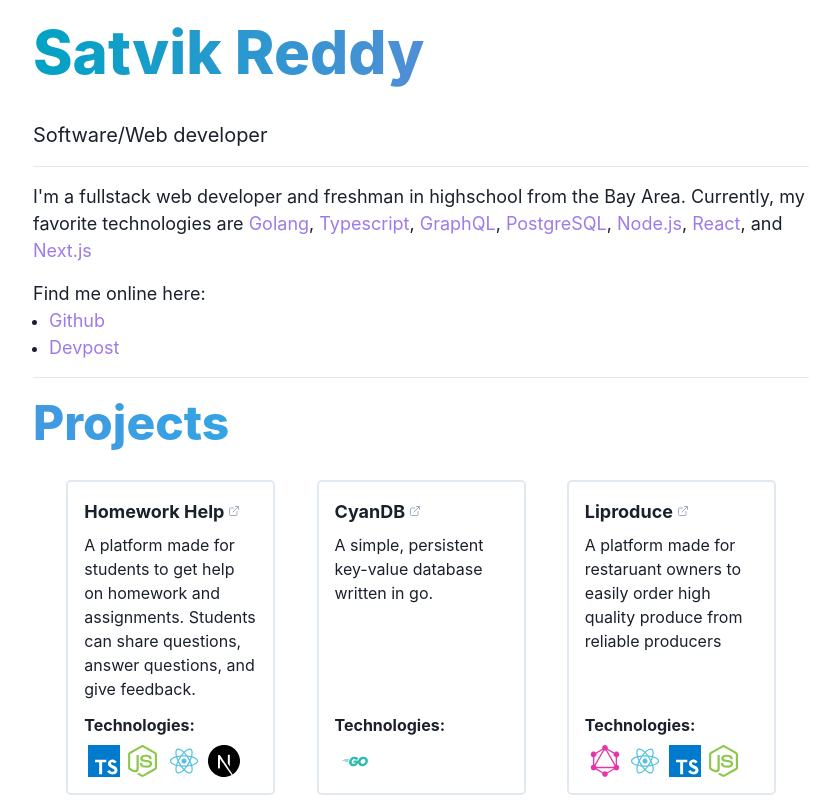
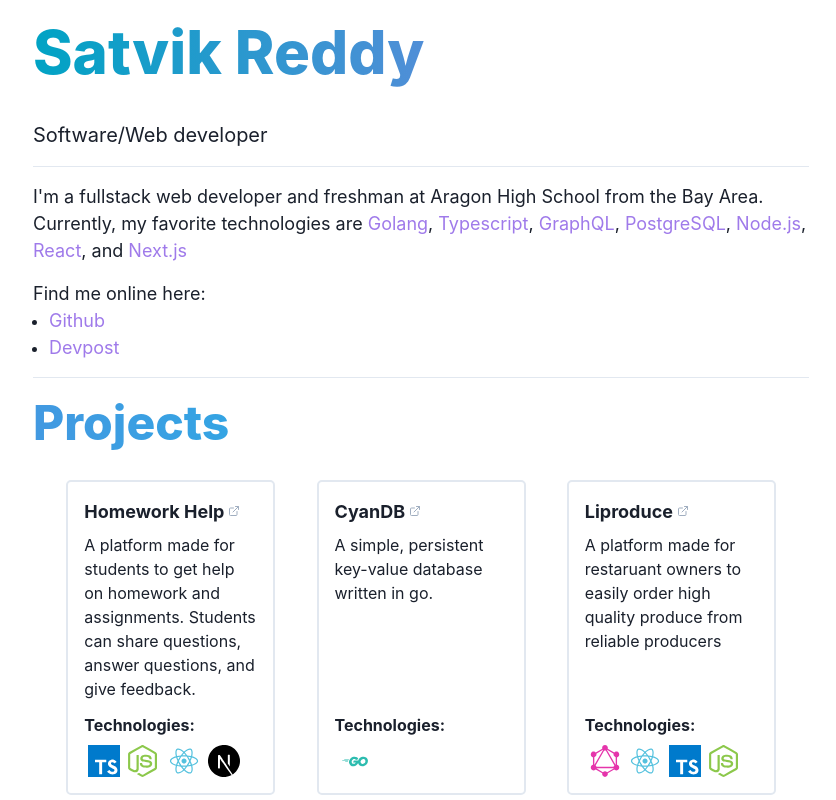
Before and after one commit to SatvikR/satvikreddy.com, a Next.js app: page / in a window 1280 px wide. Shown: the top 800 px of the page, without its empty margins (219-1055 px from the left). Built offline with nearby package versions, Linux system fonts and the light colour scheme.

Commit message:
changed wording

```diff
--- a/src/components/Intro.tsx
+++ b/src/components/Intro.tsx
@@ -5,8 +5,8 @@ import { Text } from "@chakra-ui/react";
 export const Intro: React.FC = () => {
   return (
     <Text my={4} fontSize="lg">
-      I'm a fullstack web developer and freshman in highschool from the Bay
-      Area. Currently, my favorite technologies are{" "}
+      I'm a fullstack web developer and freshman at Aragon High School from the
+      Bay Area. Currently, my favorite technologies are{" "}
       <StyledLink href="https://golang.org/">Golang</StyledLink>,{" "}
       <StyledLink href="https://www.typescriptlang.org/">Typescript</StyledLink>
       , <StyledLink href="https://graphql.org">GraphQL</StyledLink>,{" "}
```
